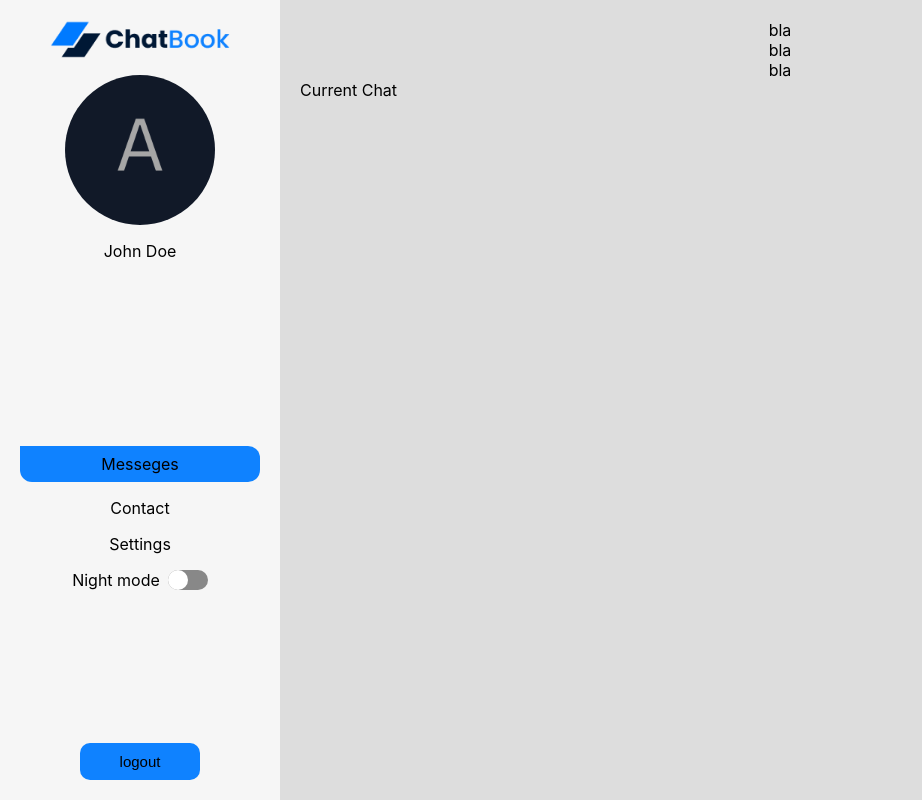
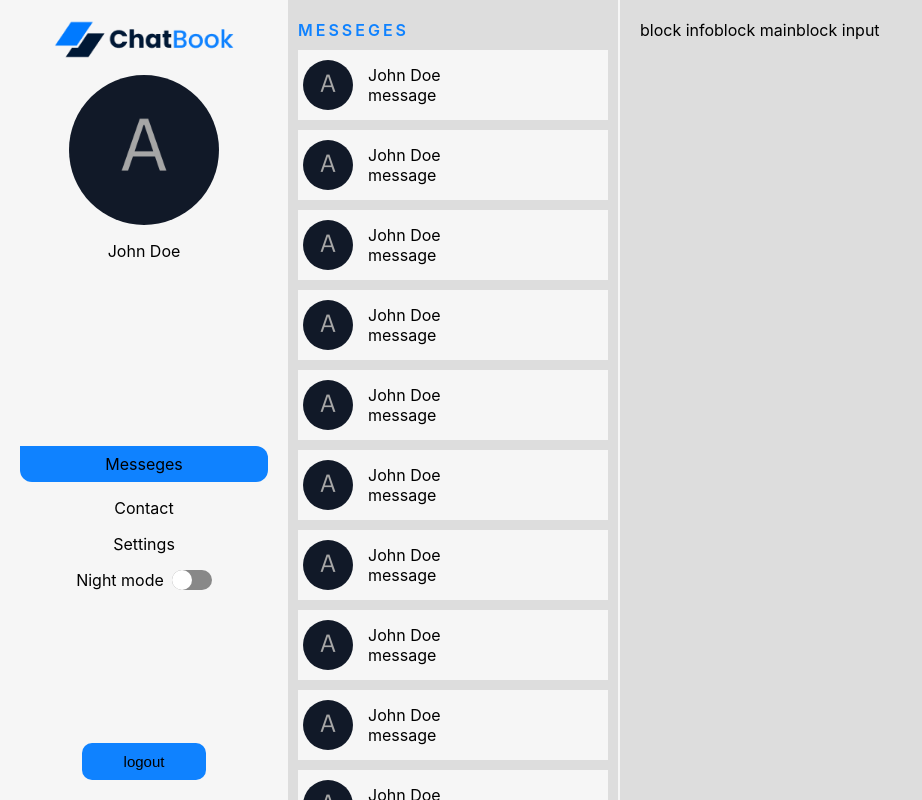
Before and after one commit to MaxParastiuk/messenger, a React (Create React App) app: page / in a window 1280 px wide. Shown: the whole page, without its empty margins (0-922 px from the left). Built offline with nearby package versions, Linux system fonts and the light colour scheme.

Commit message:
add chat list

```diff
--- a/src/App.css
+++ b/src/App.css
@@ -1,3 +1,5 @@
 #root {
-  min-height: 100vh;
+  height: 100%;
+  display: flex;
+  flex-direction: column;
 }
--- a/src/components/Layout/Layout.jsx
+++ b/src/components/Layout/Layout.jsx
@@ -22,13 +22,16 @@ const Container = styled.div`
   display: flex;
   flex: 1;
   width: 100%;
-  min-height: 100vh;
+  min-height: 0;
   background: ${({ theme }) => theme.background};
   color: ${({ theme }) => theme.text};
 `;
 
 const MainContainer = styled.main`
-  padding: 20px;
+  flex: 2;
+  display: flex;
+  flex-direction: column;
+  overflow: hidden;
   background-color: ${({ theme }) => theme.mainBg};
 `;
 
--- /dev/null
+++ b/src/components/chat/ChatConversation/ChatConversation.css
@@ -0,0 +1,5 @@
+.conversation-container {
+  display: flex;
+  flex: 2;
+  padding: 20px;
+}
--- /dev/null
+++ b/src/components/chat/ChatConversation/ChatConversation.jsx
@@ -0,0 +1,12 @@
+import './ChatConversation.css';
+const ChatConversation = () => {
+  return (
+    <div className="conversation-container">
+      <div>block info</div>
+      <div>block main</div>
+      <div>block input</div>
+    </div>
+  );
+};
+
+export default ChatConversation;
--- /dev/null
+++ b/src/components/chat/ChatListItem/ChatListItem.css
@@ -0,0 +1,23 @@
+.user-message {
+  display: flex;
+  background-color: #112959;
+  gap: 15px;
+  padding: 10px 5px;
+  align-items: center;
+}
+
+.user-message img {
+  height: 50px;
+  width: 50px;
+  border-radius: 100%;
+}
+
+.message-block {
+  flex: 2;
+  display: flex;
+  flex-direction: column;
+}
+
+.message-block p {
+  margin: 0;
+}
--- /dev/null
+++ b/src/components/chat/ChatListItem/ChatListItem.jsx
@@ -0,0 +1,24 @@
+import styled from 'styled-components';
+import './ChatListItem.css';
+
+const ChatListItem = () => {
+  return (
+    <UserMessege className="user-message">
+      <img src="./avatar.png" alt="profile img" />
+      <div className="message-block">
+        <p className="user-name">John Doe</p>
+        <p className="short-message">message</p>
+      </div>
+    </UserMessege>
+  );
+};
+
+const UserMessege = styled.div`
+  display: flex;
+  background-color: ${({ theme }) => theme.userMessegeBg};
+  gap: 15px;
+  padding: 10px 5px;
+  align-items: center;
+`;
+
+export default ChatListItem;
--- a/src/index.css
+++ b/src/index.css
@@ -1,4 +1,8 @@
+html {
+  height: 100%;
+}
 body {
+  height: 100%;
   background-color: #cccccc;
   margin: 0;
   font-family: -apple-system, BlinkMacSystemFont, 'Segoe UI', 'Roboto', 'Oxygen',
--- a/src/pages/ChatPage.jsx
+++ b/src/pages/ChatPage.jsx
@@ -1,30 +1,53 @@
 import styled from 'styled-components';
+import ChatListItem from '../components/chat/ChatListItem/ChatListItem';
+import ChatConversation from '../components/chat/ChatConversation/ChatConversation';
 
 const ChatPage = () => {
   return (
     <ChatContainer>
-      <ListChat>
-        <div>bla</div>
-        <div>bla</div>
-        <div>bla</div>
-      </ListChat>
-      <div>Current Chat</div>
+      <ChatList>
+        <ChatListHealine>Messeges</ChatListHealine>
+        <ChatListItem />
+        <ChatListItem />
+        <ChatListItem />
+        <ChatListItem />
+        <ChatListItem />
+        <ChatListItem />
+        <ChatListItem />
+        <ChatListItem />
+        <ChatListItem />
+        <ChatListItem />
+      </ChatList>
+      <ChatConversation />
     </ChatContainer>
   );
 };
 
+const ChatListHealine = styled.div`
+  text-transform: uppercase;
+  color: #0f82ff;
+  letter-spacing: 3px;
+  font-weight: 600;
+`;
 const ChatContainer = styled.div`
+  display: flex;
+  flex: 1;
+  height: 100%;
+  background-color: ${({ theme }) => theme.chatBg};
+`;
+
+const ChatList = styled.div`
   display: flex;
   flex-direction: column;
   flex: 1;
-  background-color: ${({ theme }) => theme.chatBg};
-`;
-
-const ListChat = styled.div`
-  display: flex;
-  flex-direction: column;
-  align-items: center;
-  flex: 1;
+  gap: 10px;
+  padding: 20px 10px;
+  border-right: ${({ theme }) => theme.border};
+  max-height: 100%;
+  overflow-y: auto;
+  scrollbar-width: thin;
+  scrollbar-color: ${({ theme }) =>
+    `${theme.scrollbarThumbColor} ${theme.scrollbarBg}`};
 `;
 
 export default ChatPage;
--- a/src/theme/theme.js
+++ b/src/theme/theme.js
@@ -3,6 +3,11 @@ export const lightTheme = {
   text: '#000000',
   sidebarBg: '#f0f0f0',
   mainBg: '#DDDDDD',
+  border: '2px solid #F6F6F6',
+  userMessegeBg: '#F6F6F6',
+  chatNameColor: '#007AFF',
+  scrollbarThumbColor: '#c4c4c4',
+  scrollbarBg: '#f0f0f0',
 };
 
 export const darkTheme = {
@@ -10,4 +15,9 @@ export const darkTheme = {
   text: '#ffffff',
   sidebarBg: '#333333',
   mainBg: '#002046',
+  border: '2px solid #1c1d63ee',
+  userMessegeBg: '#112959',
+  chatNameColor: '#C9C9C9',
+  scrollbarThumbColor: '#45547f',
+  scrollbarBg: '#252d67',
 };
```
